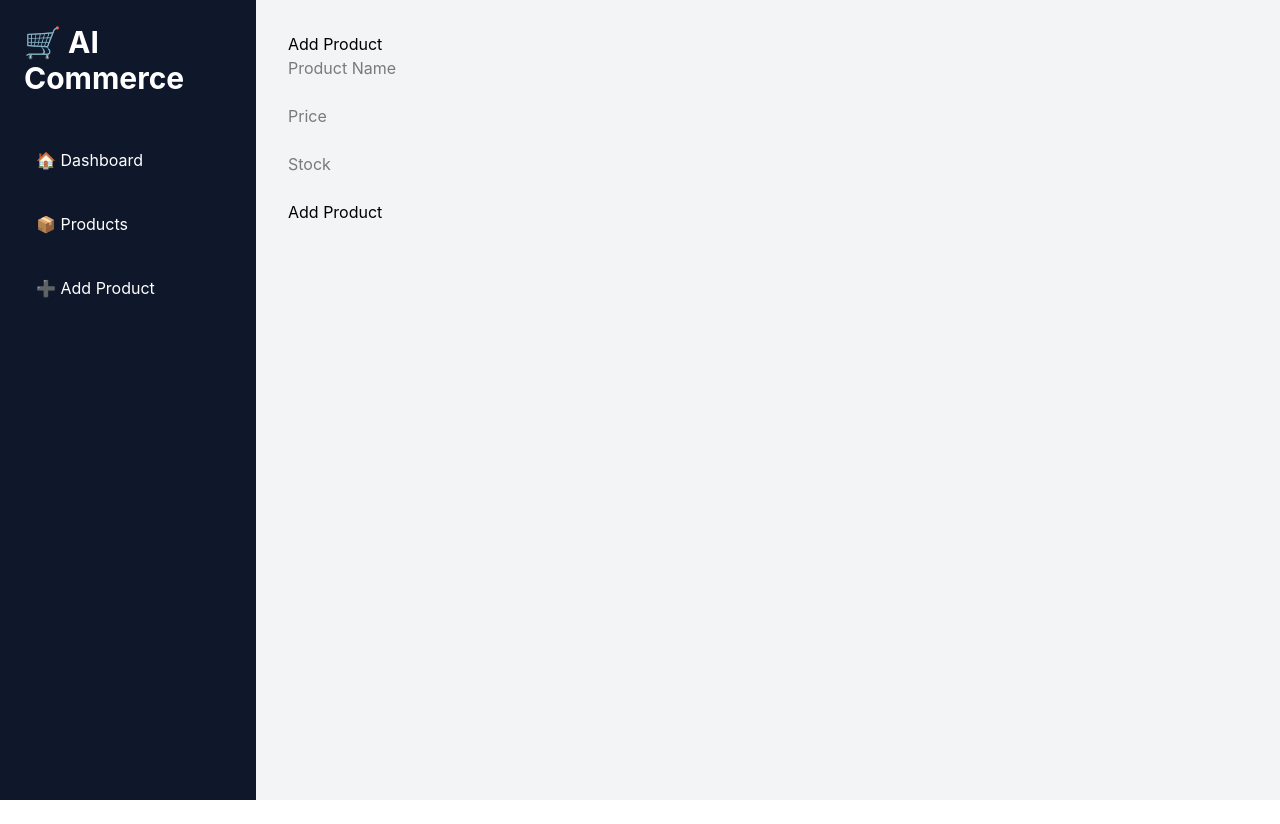
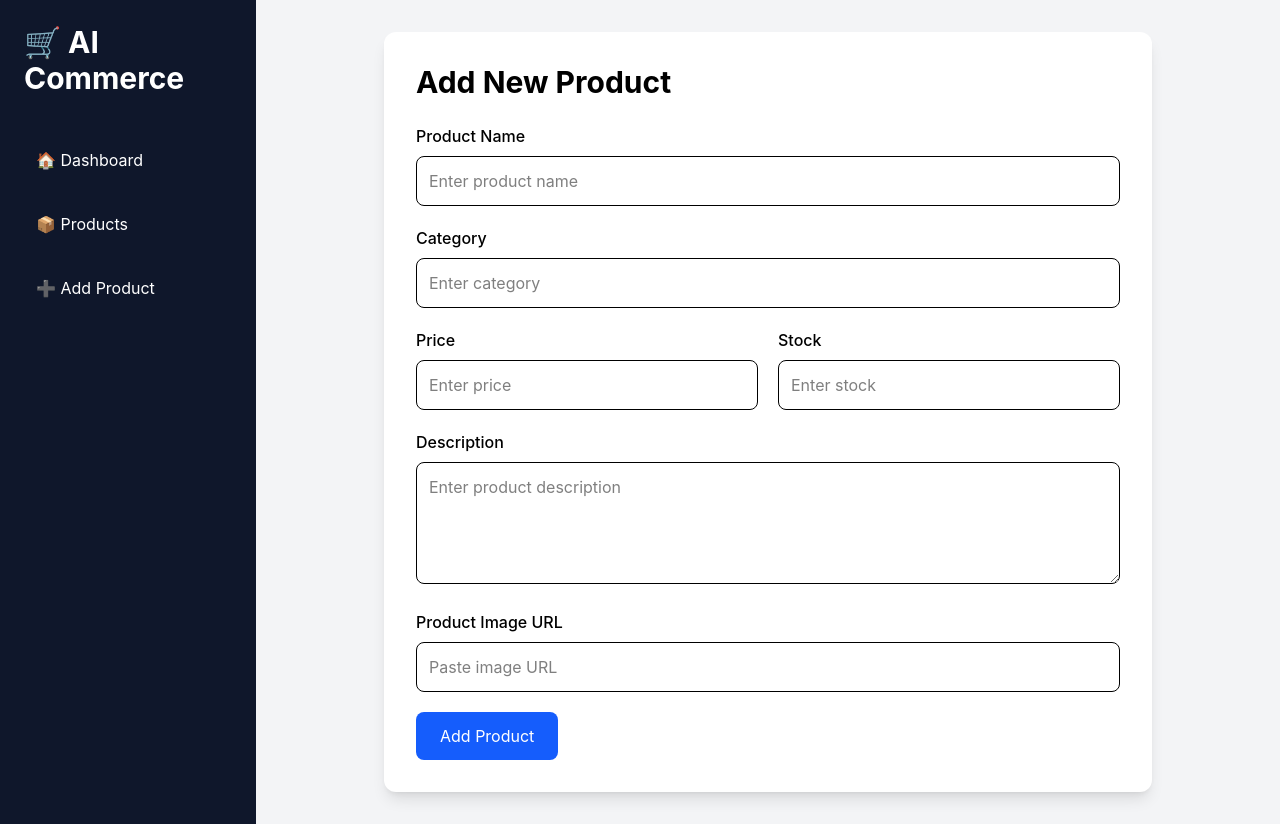
Before and after one commit to AnilaMohanan/AI-Commerce-Engine, a React (Vite) app in the folder client/: page /add-product in a window 1280 px wide. Before the commit the page ends 800 px from the top, so only its background shows below. Built offline with nearby package versions, Linux system fonts and the light colour scheme.

Commit message:
Design professional add product form

```diff
--- a/client/src/pages/AddProduct.jsx
+++ b/client/src/pages/AddProduct.jsx
@@ -1,23 +1,97 @@
 function AddProduct() {
   return (
-    <div>
-      <h1>Add Product</h1>
+    <div className="max-w-3xl mx-auto bg-white shadow-lg rounded-xl p-8">
 
-      <form>
-        <input type="text" placeholder="Product Name" />
-        <br />
-        <br />
+      <h1 className="text-3xl font-bold mb-6">
+        Add New Product
+      </h1>
 
-        <input type="number" placeholder="Price" />
-        <br />
-        <br />
+      <form className="space-y-5">
 
-        <input type="number" placeholder="Stock" />
-        <br />
-        <br />
+        <div>
+          <label className="block font-medium mb-2">
+            Product Name
+          </label>
 
-        <button type="submit">Add Product</button>
+          <input
+            type="text"
+            placeholder="Enter product name"
+            className="w-full border rounded-lg p-3"
+          />
+        </div>
+
+        <div>
+          <label className="block font-medium mb-2">
+            Category
+          </label>
+
+          <input
+            type="text"
+            placeholder="Enter category"
+            className="w-full border rounded-lg p-3"
+          />
+        </div>
+
+        <div className="grid grid-cols-2 gap-5">
+
+          <div>
+            <label className="block font-medium mb-2">
+              Price
+            </label>
+
+            <input
+              type="number"
+              placeholder="Enter price"
+              className="w-full border rounded-lg p-3"
+            />
+          </div>
+
+          <div>
+            <label className="block font-medium mb-2">
+              Stock
+            </label>
+
+            <input
+              type="number"
+              placeholder="Enter stock"
+              className="w-full border rounded-lg p-3"
+            />
+          </div>
+
+        </div>
+
+        <div>
+          <label className="block font-medium mb-2">
+            Description
+          </label>
+
+          <textarea
+            rows="4"
+            placeholder="Enter product description"
+            className="w-full border rounded-lg p-3"
+          ></textarea>
+        </div>
+
+        <div>
+          <label className="block font-medium mb-2">
+            Product Image URL
+          </label>
+
+          <input
+            type="text"
+            placeholder="Paste image URL"
+            className="w-full border rounded-lg p-3"
+          />
+        </div>
+
+        <button
+          className="bg-blue-600 hover:bg-blue-700 text-white px-6 py-3 rounded-lg"
+        >
+          Add Product
+        </button>
+
       </form>
+
     </div>
   );
 }
```
